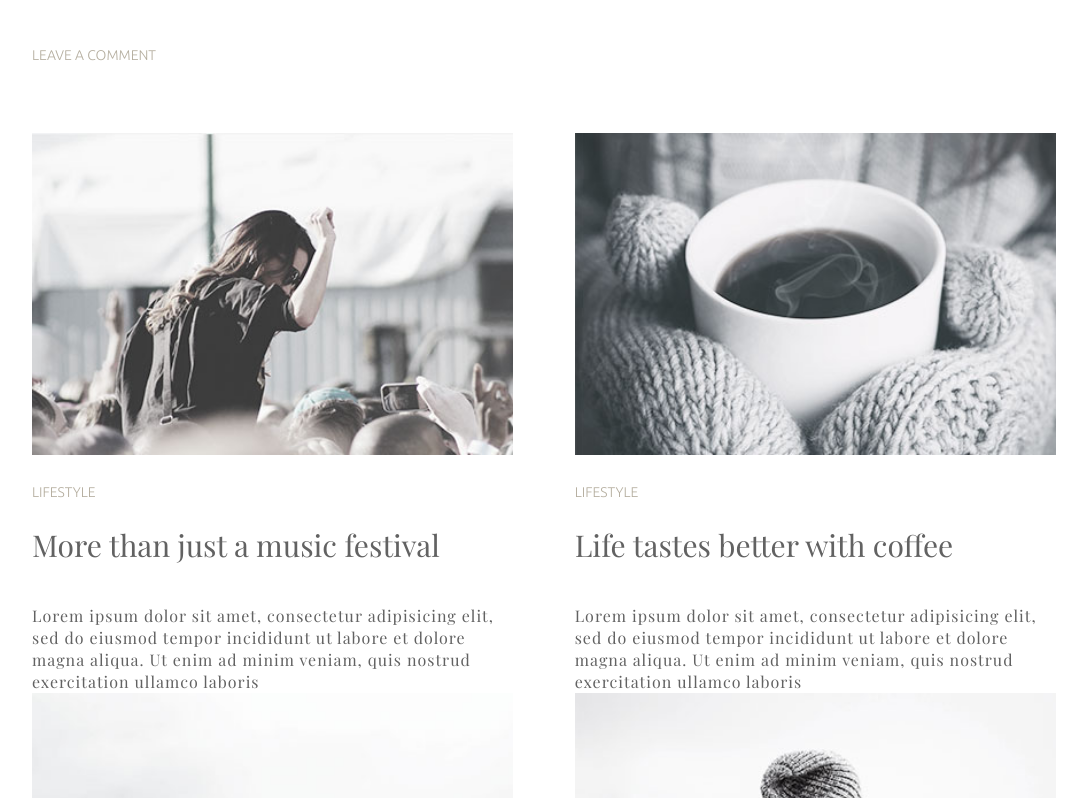
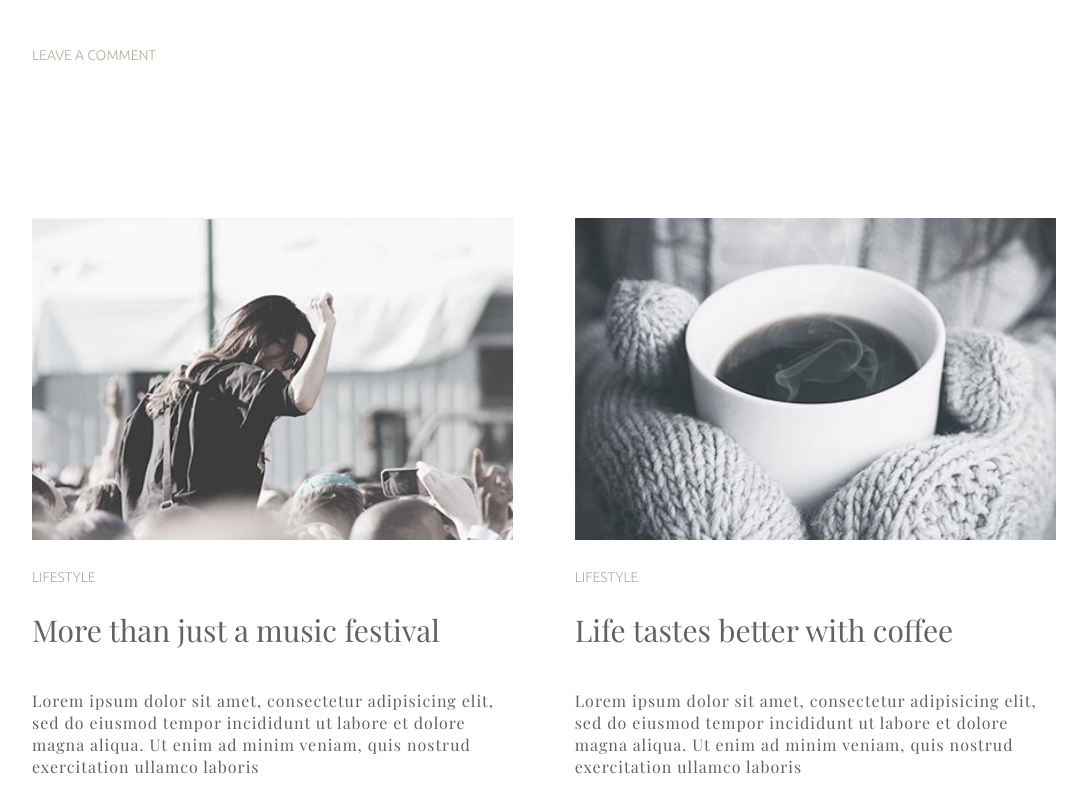
Before and after one commit to Rasheluddin/monimo, a plain HTML site: page index.html in a window 1280 px wide. Shown: the part 1042-1840 px from the top of the page, without its empty margins (96-1183 px from the left). Drawn offline with nearby package versions, Linux system fonts and the light colour scheme; a web font is replaced by a local one.

Commit message:
Update style.css

```diff
--- a/css/style.css
+++ b/css/style.css
@@ -115,6 +115,7 @@ header{
 	width:47%;
 	/*border:1px solid black;*/
 	float: left;
+	margin-top: 85px;
 }
 .single:nth-child(even){
 	margin-left: 6%;
```
